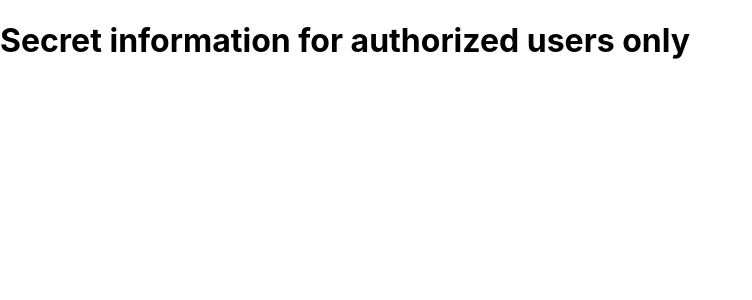
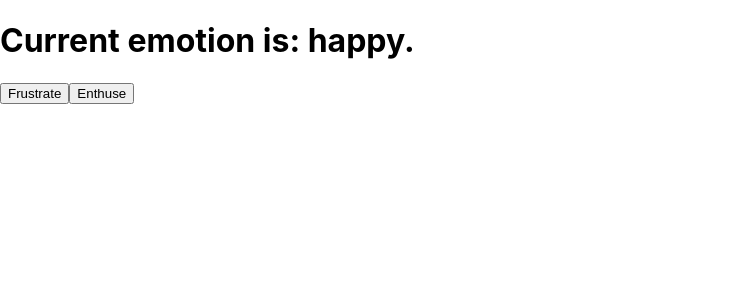
Before and after one commit to bonobothehappyape/react-essentials, a React (Create React App) app: page / in a window 1280 px wide. Shown: the top 300 px of the page, without its empty margins (0-752 px from the left). Built offline with nearby package versions, Linux system fonts and the light colour scheme.

Commit message:
- "useState" hook

```diff
--- a/src/App.js
+++ b/src/App.js
@@ -1,24 +1,17 @@
-import React from "react";
+import React, { useState } from "react";
 import "./App.css";
 
-function SecretComponent() {
-  return (
-    <h1>Secret information for authorized users only</h1>
-  );
-}
-
-function RegularComponent() {
-  return <h1>Everyone can see this component.</h1>;
-}
-
-function App({ authorized }) {
+function App() {
+  const [emotion, setEmotion] = useState("happy");
   return (
     <>
-      {authorized ? (
-        <SecretComponent />
-      ) : (
-        <RegularComponent />
-      )}
+      <h1>Current emotion is: {emotion}.</h1>
+      <button onClick={() => setEmotion("frustrated")}>
+        Frustrate
+      </button>
+      <button onClick={() => setEmotion("enthusiastic")}>
+        Enthuse
+      </button>
     </>
   );
 }
```
Also changed, not shown: 1 other file (tests, documents, lock files or other folders).
